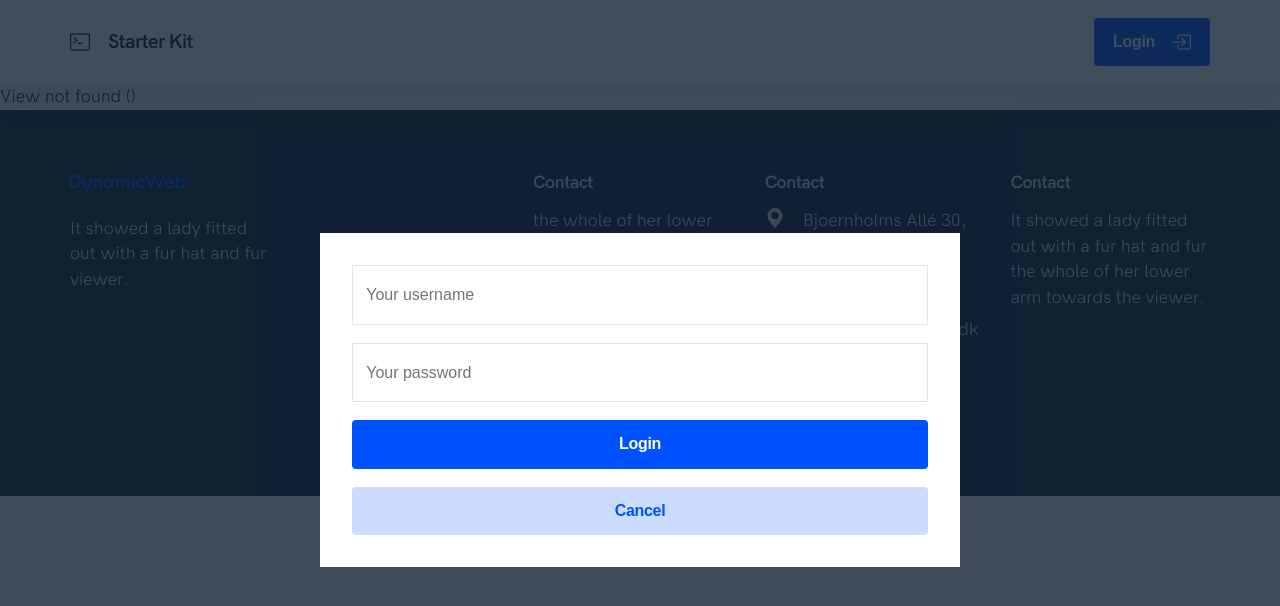
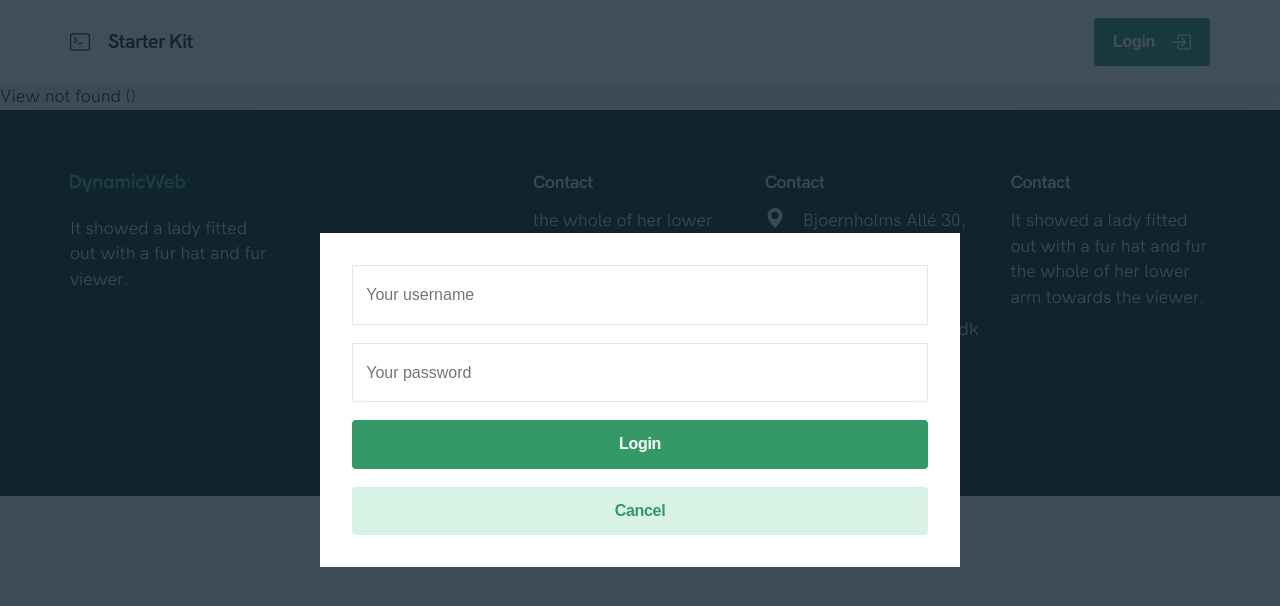
Before and after one commit to dynamicweb/headless-starter-kit, a website built with Vite: page index.html in a window 1280 px wide. Both pictures are taken after a click on the button "Login". Built offline with nearby package versions, Linux system fonts and the light colour scheme; no server answers; what @dynamicweb/headless-api would draw is missing.

Commit message:
Color scheme change

```diff
--- a/src/css/utils.css
+++ b/src/css/utils.css
@@ -32,19 +32,19 @@
 }
 
 .btn[data-type="primary"] {
-	background-color: var(--dw-clr-primary-3);
+	background-color: var(--dw-clr-primary-4);
 	color: var(--dw-clr-neutral-1);
 }
 
 .btn[data-type="primary"]:hover,
 .btn[data-type="primary"]:focus-visible {
-	background-color: var(--dw-clr-primary-4);
+	background-color: var(--dw-clr-primary-5);
 	color: var(--dw-clr-neutral-1);
 }
 
 .btn[data-type="primary-soft"] {
 	background-color: var(--dw-clr-primary-1);
-	color: var(--dw-clr-primary-3);
+	color: var(--dw-clr-primary-4);
 }
 
 .btn[data-type="primary-soft"]:hover,
@@ -64,13 +64,23 @@
 }
 
 .btn[data-type="neutral"] {
-	background-color: var(--dw-clr-neutral-3);
+	background-color: var(--dw-clr-neutral-4);
 	color: var(--dw-clr-neutral-7);
 }
 .btn[data-type="neutral"]:hover,
 .btn[data-type="neutral"]:focus-visible {
-	background-color: var(--dw-clr-neutral-4);
-	color: var(--dw-clr-neutral-7);
+	background-color: var(--dw-clr-neutral-7);
+	color: var(--dw-clr-neutral-4);
+}
+
+.btn[data-type="dark"] {
+	background-color: var(--dw-clr-neutral-7);
+	color: var(--dw-clr-neutral-4);
+}
+.btn[data-type="dark"]:hover,
+.btn[data-type="dark"]:focus-visible {
+	background-color: var(--dw-clr-neutral-9);
+	color: var(--dw-clr-neutral-2);
 }
 
 /* Utilities */
--- a/src/css/vars.css
+++ b/src/css/vars.css
@@ -1,9 +1,9 @@
 :root {
-	--dw-clr-primary-1: hsl(221, 100%, 90%);
-	--dw-clr-primary-2: hsl(221, 100%, 80%);
-	--dw-clr-primary-3: hsl(221, 100%, 50%);
-	--dw-clr-primary-4: hsl(221, 100%, 40%);
-	--dw-clr-primary-5: hsl(221, 100%, 30%);
+	--dw-clr-primary-1: hsl(150, 50%, 90%);
+	--dw-clr-primary-2: hsl(150, 50%, 80%);
+	--dw-clr-primary-3: hsl(150, 50%, 50%);
+	--dw-clr-primary-4: hsl(150, 50%, 40%);
+	--dw-clr-primary-5: hsl(150, 50%, 30%);
 
 	--dw-clr-accent-1: hsl(19, 87%, 80%);
 	--dw-clr-accent-2: hsl(19, 87%, 60%);
@@ -11,13 +11,15 @@
 	--dw-clr-accent-4: hsl(19, 87%, 40%);
 	--dw-clr-accent-5: hsl(19, 87%, 30%);
 
-	--dw-clr-neutral-1: hsl(210, 50%, 100%);
-	--dw-clr-neutral-2: hsl(210, 50%, 98%);
-	--dw-clr-neutral-3: hsl(210, 50%, 96%);
-	--dw-clr-neutral-4: hsl(210, 23%, 90%);
-	--dw-clr-neutral-5: hsl(210, 50%, 80%);
-	--dw-clr-neutral-6: hsl(210, 50%, 60%);
-	--dw-clr-neutral-7: hsl(210, 50%, 13%);
+	--dw-clr-neutral-1: hsl(150, 50%, 100%);
+	--dw-clr-neutral-2: hsl(150, 50%, 98%);
+	--dw-clr-neutral-3: hsl(150, 50%, 96%);
+	--dw-clr-neutral-4: hsl(150, 23%, 90%);
+	--dw-clr-neutral-5: hsl(150, 50%, 80%);
+	--dw-clr-neutral-6: hsl(150, 50%, 20%);
+	--dw-clr-neutral-7: hsl(150, 50%, 13%);
+	--dw-clr-neutral-8: hsl(150, 50%, 10%);
+	--dw-clr-neutral-9: hsl(150, 50%, 5%);
 
 	--dw-clr-overlay: hsla(210, 50%, 13%, 80%);
 
--- a/src/js/components/site/SiteHeader.js
+++ b/src/js/components/site/SiteHeader.js
@@ -15,7 +15,7 @@ template.innerHTML = `
 					<span>Starter Kit</span>
 				</a>
 			</div>
-			<nav id="main-nav" class="nav d-flex text-n-6 fw-semi" aria-expanded="false" style="--gap: 0.5em;"></nav>
+			<nav id="main-nav" class="nav d-flex text-p-5 fw-semi" aria-expanded="false" style="--gap: 0.5em;"></nav>
 			<div class="button-group d-flex"></div>
 		</div>
 	</header>
```
